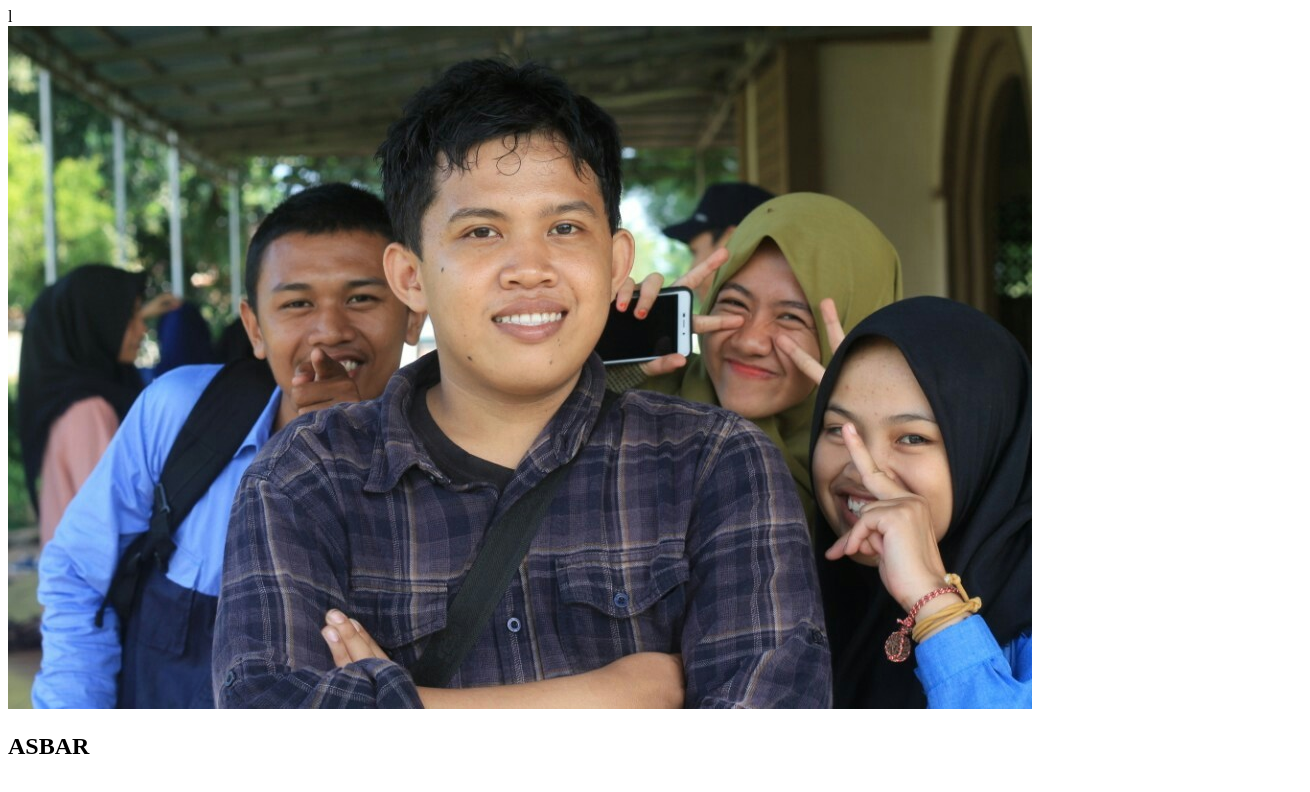
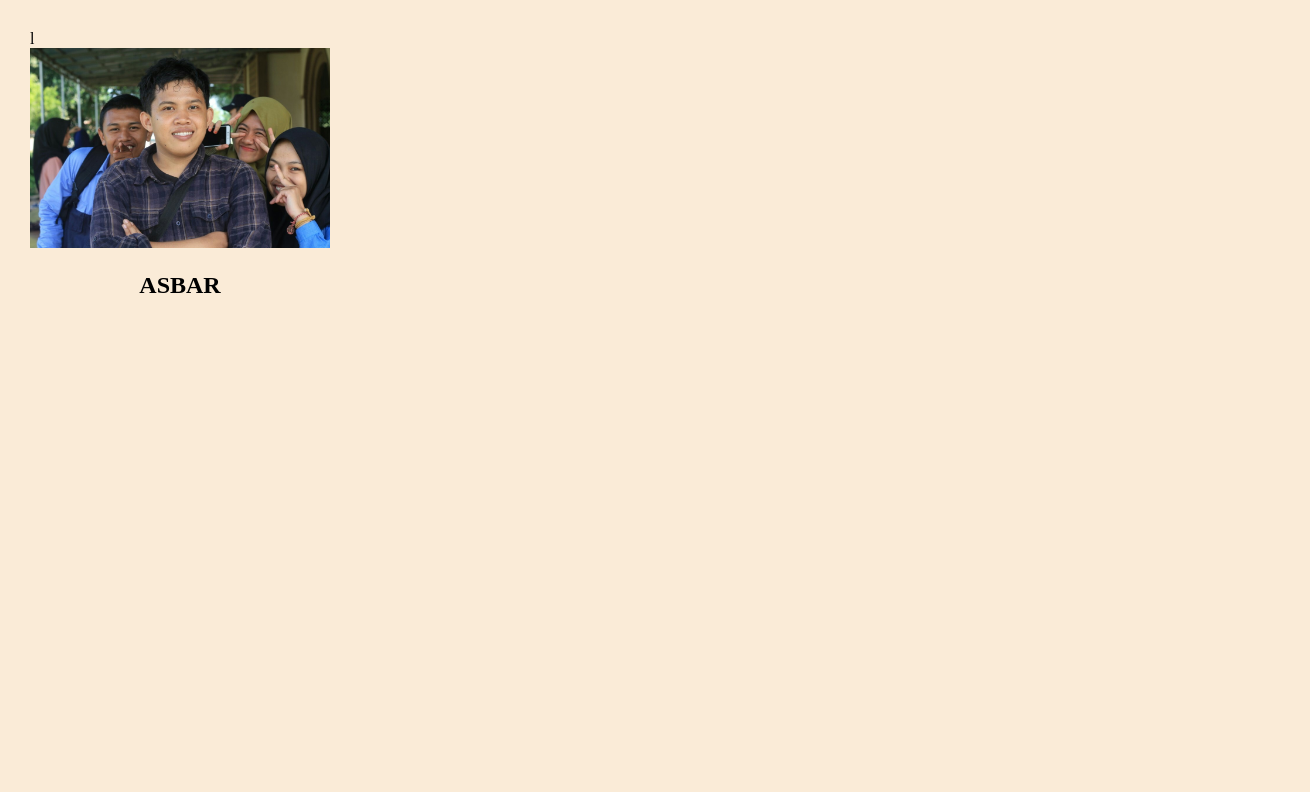
Before and after one commit to asbarr/my-repo-from-remote, a plain HTML site: page index.html in a window 1280 px wide. Shown: the whole page, 1310 px wide, since content can reach past the window. Drawn offline with Linux system fonts and the light colour scheme.

Commit message:
added initial style.css to style the profile

```diff
--- a/style.css
+++ b/style.css
@@ -1 +1,26 @@
-body
+body{
+	width: 100%;
+	margin: 30px;
+	background-color: antiquewhite;
+
+}
+
+#profile-container{
+
+	max-width: 300px;
+	shorthand property for setting border width, style, and color.
+	border: 1px solid gray;
+	border-radius: 6px;
+
+
+}
+
+#profile-image {
+
+		width: 100%;
+		height: auto;
+
+}
+#profile-name{
+	text-align:center;
+}
```
